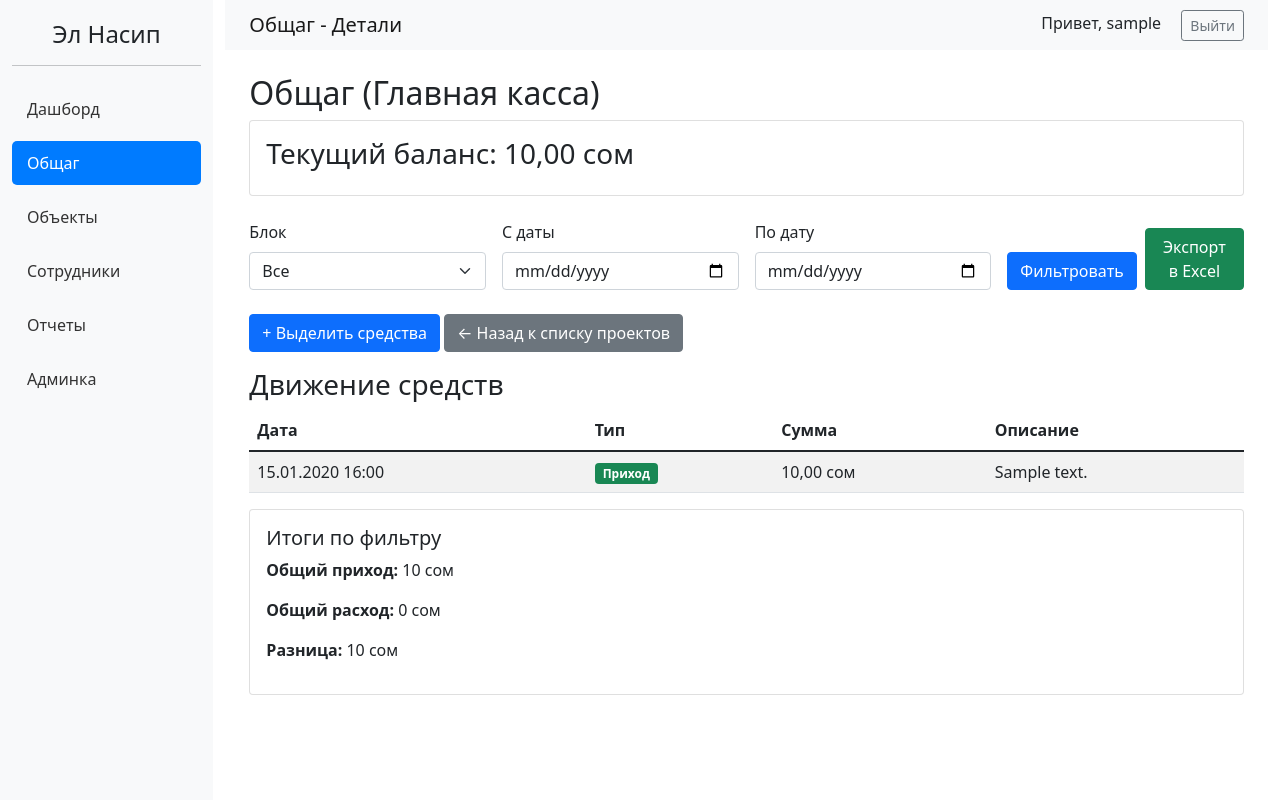
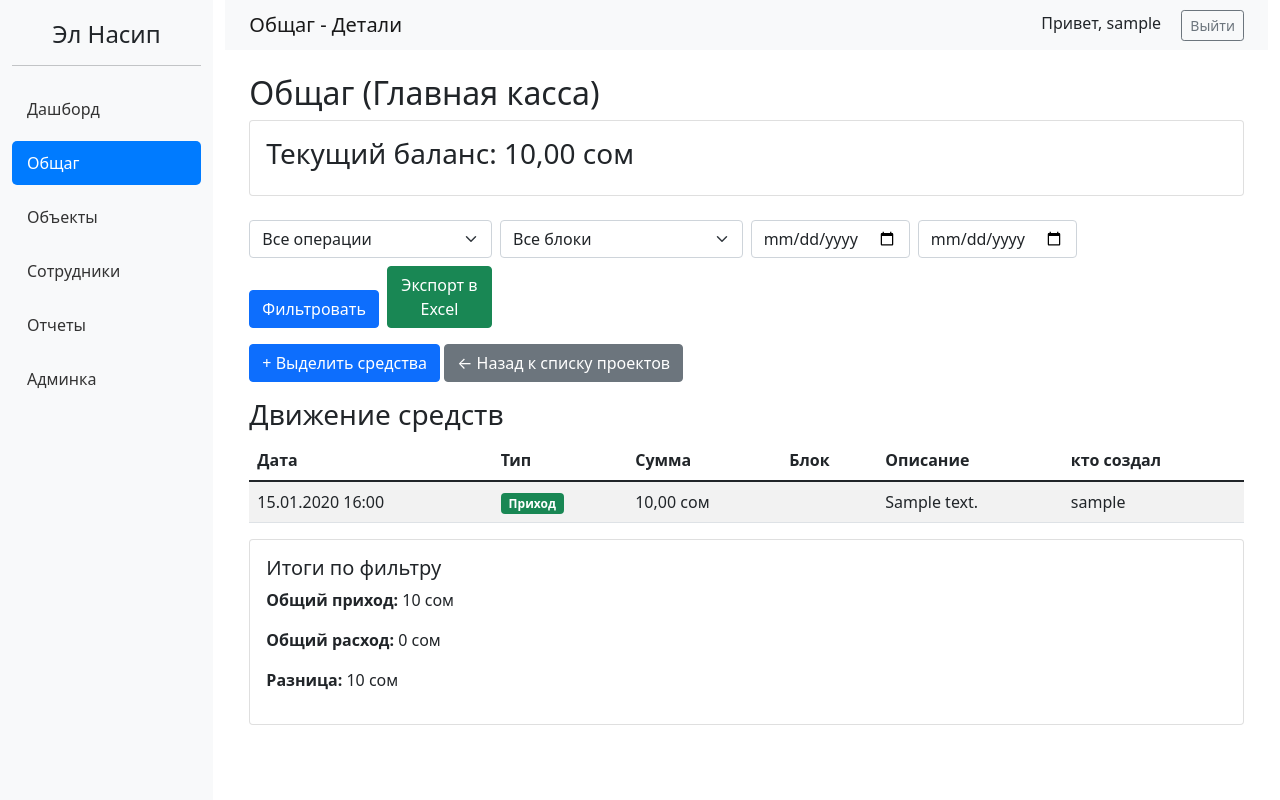
Before and after one commit to Amantur1develooper/sk, a Django app: page /finances/common-cash/ in a window 1280 px wide. Run offline with Django 5.2, Linux system fonts and the light colour scheme; a user stored in the database is signed in; tables that the repository leaves empty hold one stand-in row (values such as "Sample post").

Commit message:
prochent4

```diff
--- a/elnasip_finance/finances/models.py
+++ b/elnasip_finance/finances/models.py
@@ -22,6 +22,7 @@ class CashFlow(models.Model):
     flow_type = models.CharField(max_length=10, choices=FLOW_TYPES, verbose_name="Тип операции")
     amount = models.DecimalField(max_digits=15, decimal_places=2, verbose_name="Сумма")
     description = models.TextField(verbose_name="Описание")
+    block = models.ForeignKey(Block, on_delete=models.SET_NULL, null=True, blank=True, related_name="cash_flows")
     date = models.DateTimeField(auto_now_add=True)
     created_by = models.ForeignKey(User, on_delete=models.CASCADE)
 
@@ -99,6 +100,7 @@ class Sale(models.Model):
                     common_cash=common_cash,
                     flow_type='income',
                     amount=self.amount,
+                    block=self.block,
                     description=f"Поступление за квартиру в {self.block}",
                     created_by=User.objects.first()  # Замените на текущего пользователя
                 )
--- a/elnasip_finance/finances/views.py
+++ b/elnasip_finance/finances/views.py
@@ -5,48 +5,138 @@ from projects.models import Project, Block, EstimateItem
 from employees.models import Employee, SalaryPayment
 from django.db.models import Sum
 from django.db.models import Sum, Q
+from django.db.models import Q
+from django.utils.dateparse import parse_date
+from projects.models import Block
 
 @login_required
 def common_cash_detail(request):
     common_cash = CommonCash.objects.first()
     cash_flows = CashFlow.objects.all().order_by('-date')
 
-    # 🔹 фильтры
-    block_id = request.GET.get('block')
-    start_date = request.GET.get('start_date')
-    end_date = request.GET.get('end_date')
+    # Получаем список блоков для выпадающего списка
+    blocks = Block.objects.all()
 
+    # Фильтры из GET-запроса
+    flow_type = request.GET.get("flow_type")   # 'income' или 'expense'
+    block_id = request.GET.get("block")
+    start_date = request.GET.get("start_date")
+    end_date = request.GET.get("end_date")
+
+    # Фильтр по типу операции
+    if flow_type in ["income", "expense"]:
+        cash_flows = cash_flows.filter(flow_type=flow_type)
+
+    # Фильтр по блоку
     if block_id:
-        cash_flows = cash_flows.filter(description__icontains=Block.objects.get(id=block_id).name)
+        cash_flows = cash_flows.filter(block_id=block_id)
 
+    # Фильтр по датам
     if start_date:
-        cash_flows = cash_flows.filter(date__date__gte=parse_date(start_date))
+        cash_flows = cash_flows.filter(date__date__gte=start_date)
     if end_date:
-        cash_flows = cash_flows.filter(date__date__lte=parse_date(end_date))
+        cash_flows = cash_flows.filter(date__date__lte=end_date)
 
-    # 🔹 итоги
-    total_income = cash_flows.filter(flow_type="income").aggregate(sum=Sum("amount"))["sum"] or 0
-    total_expense = cash_flows.filter(flow_type="expense").aggregate(sum=Sum("amount"))["sum"] or 0
-    net_balance = total_income - total_expense
-
-    # 🔹 экспорт в Excel
-    if 'export' in request.GET:
+    # Экспорт в Excel
+    if "export" in request.GET:
         return export_cash_flows_to_excel(cash_flows)
 
-    blocks = Block.objects.all()
+    total_income = cash_flows.filter(flow_type="income").aggregate(Sum("amount"))["amount__sum"] or 0
+    total_expense = cash_flows.filter(flow_type="expense").aggregate(Sum("amount"))["amount__sum"] or 0
+    net_balance = total_income - total_expense
 
     context = {
         'common_cash': common_cash,
         'cash_flows': cash_flows,
         'blocks': blocks,
-        'selected_block': block_id,
-        'start_date': start_date,
-        'end_date': end_date,
+
+
+
         'total_income': total_income,
         'total_expense': total_expense,
         'net_balance': net_balance,
     }
+
+
     return render(request, 'finances/common_cash_detail.html', context)
+
+# @login_required
+# def common_cash_detail(request):
+#     common_cash = CommonCash.objects.first()
+#     cash_flows = CashFlow.objects.all().order_by('-date')
+
+#     # Фильтры из GET-запроса
+#     flow_type = request.GET.get("flow_type")   # 'income' или 'expense'
+#     block_id = request.GET.get("block")
+#     start_date = request.GET.get("start_date")
+#     end_date = request.GET.get("end_date")
+
+#     # Фильтр по типу операции
+#     if flow_type in ["income", "expense"]:
+#         cash_flows = cash_flows.filter(flow_type=flow_type)
+
+#     # Фильтр по блоку (ищем блок в описании!)
+#     if block_id:
+#         cash_flows = cash_flows.filter(description__icontains=f"блок {block_id}")
+
+#     # Фильтр по датам
+#     if start_date:
+#         cash_flows = cash_flows.filter(date__date__gte=parse_date(start_date))
+#     if end_date:
+#         cash_flows = cash_flows.filter(date__date__lte=parse_date(end_date))
+
+#     # Экспорт в Excel
+#     if "export" in request.GET:
+#         return export_cash_flows_to_excel(cash_flows)
+
+#     context = {
+#         'common_cash': common_cash,
+#         'cash_flows': cash_flows,
+#     }
+#     return render(request, 'finances/common_cash_detail.html', context)
+
+
+# @login_required
+# def common_cash_detail(request):
+#     common_cash = CommonCash.objects.first()
+#     cash_flows = CashFlow.objects.all().order_by('-date')
+
+#     # 🔹 фильтры
+#     block_id = request.GET.get('block')
+#     start_date = request.GET.get('start_date')
+#     end_date = request.GET.get('end_date')
+
+#     if block_id:
+#         cash_flows = cash_flows.filter(description__icontains=Block.objects.get(id=block_id).name)
+
+#     if start_date:
+#         cash_flows = cash_flows.filter(date__date__gte=parse_date(start_date))
+#     if end_date:
+#         cash_flows = cash_flows.filter(date__date__lte=parse_date(end_date))
+
+#     # 🔹 итоги
+#     total_income = cash_flows.filter(flow_type="income").aggregate(sum=Sum("amount"))["sum"] or 0
+#     total_expense = cash_flows.filter(flow_type="expense").aggregate(sum=Sum("amount"))["sum"] or 0
+#     net_balance = total_income - total_expense
+
+#     # 🔹 экспорт в Excel
+#     if 'export' in request.GET:
+#         return export_cash_flows_to_excel(cash_flows)
+
+#     blocks = Block.objects.all()
+
+#     context = {
+#         'common_cash': common_cash,
+#         'cash_flows': cash_flows,
+#         'blocks': blocks,
+#         'selected_block': block_id,
+#         'start_date': start_date,
+#         'end_date': end_date,
+#         'total_income': total_income,
+#         'total_expense': total_expense,
+#         'net_balance': net_balance,
+#     }
+#     return render(request, 'finances/common_cash_detail.html', context)
 
 @login_required
 def dashboard(request):
@@ -121,36 +211,102 @@ from .models import CommonCash, CashFlow
 import openpyxl
 from io import BytesIO
 from django.http import HttpResponse
+import openpyxl
+from openpyxl.styles import Font, Alignment, PatternFill
+from io import BytesIO
+from django.http import HttpResponse
+from datetime import datetime
 
 def export_cash_flows_to_excel(cash_flows):
     wb = openpyxl.Workbook()
     ws = wb.active
     ws.title = "Cash Flows"
 
-    # Заголовки
-    ws.append(["Дата", "Тип", "Сумма", "Описание"])
+    # 🔹 Заголовки
+    headers = ["Дата", "Тип", "Сумма", "Описание", "Блок", "Создал"]
+    ws.append(headers)
 
-    # Данные
+    # 🔹 Стили заголовков
+    header_font = Font(bold=True, color="FFFFFF")
+    header_fill = PatternFill(start_color="4F81BD", end_color="4F81BD", fill_type="solid")
+    for col_num, header in enumerate(headers, 1):
+        cell = ws.cell(row=1, column=col_num)
+        cell.font = header_font
+        cell.fill = header_fill
+        cell.alignment = Alignment(horizontal="center")
+
+    # 🔹 Данные
     for flow in cash_flows:
         ws.append([
             flow.date.strftime("%d.%m.%Y %H:%M"),
             "Приход" if flow.flow_type == "income" else "Расход",
             float(flow.amount),
             flow.description,
+            flow.block.name if flow.block else "—",            # Название блока
+            flow.created_by.get_full_name() or flow.created_by.username,  # ФИО или username
         ])
 
-    # Запись в память
+    # 🔹 Автоширина колонок
+    for column_cells in ws.columns:
+        length = max(len(str(cell.value)) if cell.value else 0 for cell in column_cells)
+        ws.column_dimensions[column_cells[0].column_letter].width = length + 2
+
+    # 🔹 Итоги
+    total_income = sum(f.amount for f in cash_flows if f.flow_type == "income")
+    total_expense = sum(f.amount for f in cash_flows if f.flow_type == "expense")
+    net_balance = total_income - total_expense
+
+    ws.append([])
+    ws.append(["", "ИТОГО:"])
+    ws.append(["", "Общий приход", float(total_income)])
+    ws.append(["", "Общий расход", float(total_expense)])
+    ws.append(["", "Разница", float(net_balance)])
+
+    # 🔹 Запись в память
     buffer = BytesIO()
     wb.save(buffer)
     buffer.seek(0)
 
-    # HTTP-ответ
+    # 🔹 Имя файла с датой
+    filename = f"cash_flows_{datetime.now().strftime('%d-%m-%Y')}.xlsx"
+
+    # 🔹 HTTP-ответ
     response = HttpResponse(
         buffer.getvalue(),
         content_type="application/vnd.openxmlformats-officedocument.spreadsheetml.sheet"
     )
-    response['Content-Disposition'] = 'attachment; filename=cash_flows.xlsx'
+    response['Content-Disposition'] = f'attachment; filename={filename}'
     return response
+
+# def export_cash_flows_to_excel(cash_flows):
+#     wb = openpyxl.Workbook()
+#     ws = wb.active
+#     ws.title = "Cash Flows"
+
+#     # Заголовки
+#     ws.append(["Дата", "Тип", "Сумма", "Описание"])
+
+#     # Данные
+#     for flow in cash_flows:
+#         ws.append([
+#             flow.date.strftime("%d.%m.%Y %H:%M"),
+#             "Приход" if flow.flow_type == "income" else "Расход",
+#             float(flow.amount),
+#             flow.description,
+#         ])
+
+#     # Запись в память
+#     buffer = BytesIO()
+#     wb.save(buffer)
+#     buffer.seek(0)
+
+#     # HTTP-ответ
+#     response = HttpResponse(
+#         buffer.getvalue(),
+#         content_type="application/vnd.openxmlformats-officedocument.spreadsheetml.sheet"
+#     )
+#     response['Content-Disposition'] = 'attachment; filename=cash_flows.xlsx'
+#     return response
 
 # def export_cash_flows_to_excel(cash_flows):
 #     wb = openpyxl.Workbook()
@@ -248,6 +404,7 @@ def create_allocation(request):
                     common_cash=common_cash,
                     flow_type='expense',
                     amount=allocation.amount,
+                    block=allocation.estimate_item.block,
                     description=f"Выделение средств: {allocation.description}",
                     created_by=request.user
                 )
--- a/elnasip_finance/templates/finances/common_cash_detail.html
+++ b/elnasip_finance/templates/finances/common_cash_detail.html
@@ -10,8 +10,53 @@
     </div>
 </div>
 
+<form method="get" class="row g-2 mb-3">
+    <!-- Фильтр по типу операции -->
+    <div class="col-md-3">
+        <select name="flow_type" class="form-select">
+            <option value="">Все операции</option>
+            <option value="income" {% if request.GET.flow_type == 'income' %}selected{% endif %}>Приход</option>
+            <option value="expense" {% if request.GET.flow_type == 'expense' %}selected{% endif %}>Расход</option>
+        </select>
+    </div>
+
+    <!-- Фильтр по блоку -->
+    <div class="col-md-3">
+        <select name="block" class="form-select">
+            <option value="">Все блоки</option>
+            {% for block in blocks %}
+                <option value="{{ block.id }}" {% if request.GET.block == block.id|stringformat:"s" %}selected{% endif %}>
+                    {{ block.name }}
+                </option>
+            {% endfor %}
+        </select>
+    </div>
+
+    <!-- Фильтр по дате -->
+    <div class="col-md-2">
+        <input type="date" name="start_date" value="{{ request.GET.start_date }}" class="form-control">
+    </div>
+    <div class="col-md-2">
+        <input type="date" name="end_date" value="{{ request.GET.end_date }}" class="form-control">
+    </div>
+
+    <!-- Кнопка -->
+
+    <div class="col-md-3 d-flex align-items-end">
+        <button type="submit" class="btn btn-primary me-2">Фильтровать</button>
+        <button type="submit" name="export" value="1" class="btn btn-success">Экспорт в Excel</button>
+    </div>
+</form>
+
 <!-- 🔘 Форма фильтрации -->
-<form method="get" class="row g-3 mb-4">
+{% comment %} <form method="get" class="row g-3 mb-4">
+      <div class="col-md-3">
+        <select name="flow_type" class="form-select">
+            <option value="">Все операции</option>
+            <option value="income" {% if request.GET.flow_type == 'income' %}selected{% endif %}>Приход</option>
+            <option value="expense" {% if request.GET.flow_type == 'expense' %}selected{% endif %}>Расход</option>
+        </select>
+    </div>
     <div class="col-md-3">
         <label class="form-label">Блок</label>
         <select name="block" class="form-select">
@@ -35,7 +80,7 @@
         <button type="submit" class="btn btn-primary me-2">Фильтровать</button>
         <button type="submit" name="export" value="1" class="btn btn-success">Экспорт в Excel</button>
     </div>
-</form>
+</form> {% endcomment %}
 
 <!-- 🔘 Кнопка -->
 <div class="mb-3">
@@ -49,7 +94,9 @@
             <th>Дата</th>
             <th>Тип</th>
             <th>Сумма</th>
+            <th>Блок</th>
             <th>Описание</th>
+            <th>кто создал</th>
         </tr>
     </thead>
     <tbody>
@@ -63,8 +110,10 @@
                 <span class="badge bg-danger">Расход</span>
                 {% endif %}
             </td>
-            <td>{{ flow.amount|intcomma  }} сом</td>
+            <td>{{ flow.amount|intcomma }} сом</td>
+              <td>{{ flow.block }}</td>
             <td>{{ flow.description }}</td>
+            <td>{{flow.created_by}}</td>
         </tr>
         {% endfor %}
     </tbody>
```
Also changed, not shown: elnasip_finance/finances/migrations/0003_cashflow_block.py (added), elnasip_finance/projects/migrations/0013_alter_apartment_discount.py (added).
